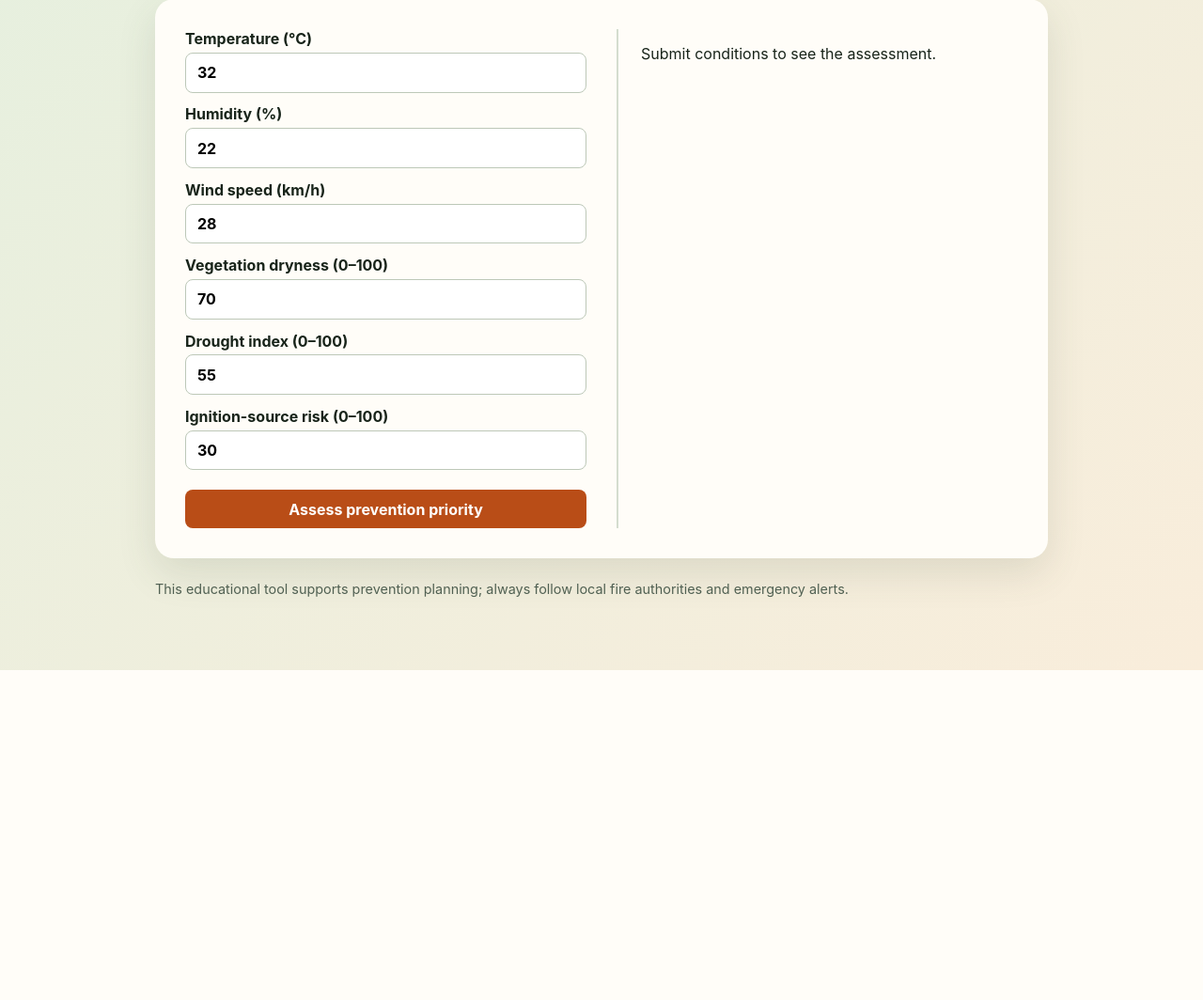
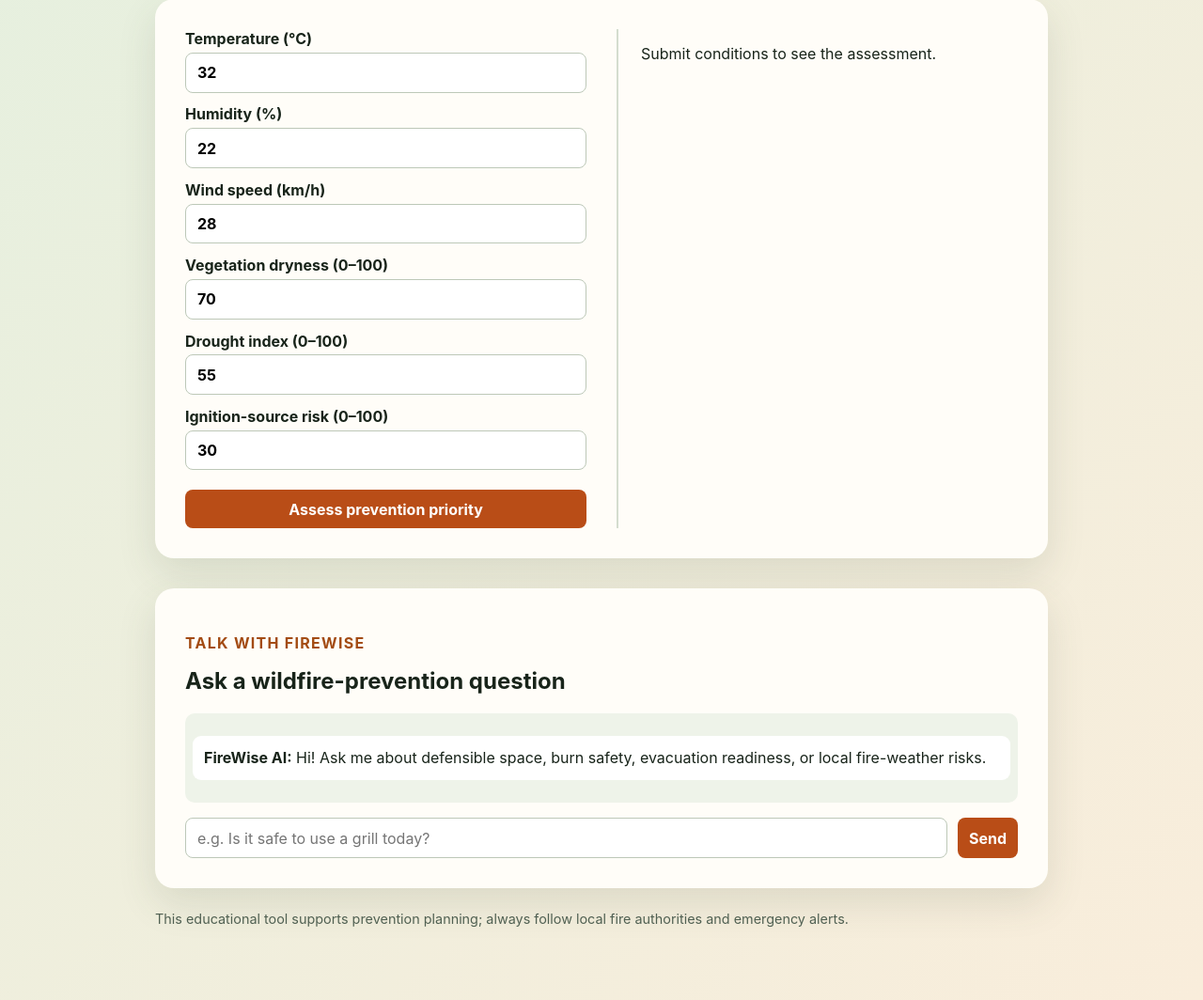
Before and after one commit to lukezlye/fll26, a Flask app: page / in a window 1280 px wide. Shown: the part 311-1375 px from the top of the page at 94% size. Before the commit the page ends 1024 px from the top, so only its background shows below. Run offline with Flask 3, Linux system fonts and the light colour scheme.

Commit message:
Add conversational wildfire prevention assistant

```diff
--- a/AIfeature/app.py
+++ b/AIfeature/app.py
@@ -1,4 +1,6 @@
 """Wildfire prevention advisor, powered by an explainable risk model."""
+
+import re
 
 from flask import Flask, jsonify, render_template, request
 
@@ -90,6 +92,49 @@ def assess_risk(data):
     }
 
 
+def chat_reply(message):
+    """Return a concise, safety-first natural-language reply without an API key."""
+    text = message.strip().lower()
+    if not text:
+        raise ValueError("Please type a question for FireWise AI.")
+
+    if any(word in text for word in ("emergency", "fire nearby", "evacu", "smoke", "flames")):
+        return (
+            "If there is an active fire, smoke, or an evacuation warning, do not rely on this tool. "
+            "Follow official emergency alerts, leave immediately if instructed, and call emergency services when safe."
+        )
+    if any(word in text for word in ("grill", "barbecue", "bbq", "fire pit", "campfire", "burn")):
+        return (
+            "Check your local fire restrictions before using any open flame. During dry, windy, or high-risk conditions, "
+            "skip burning and use an electric or gas alternative only when local rules allow it."
+        )
+    if any(word in text for word in ("defensible", "yard", "brush", "vegetation", "plants", "garden")):
+        return (
+            "Start closest to the building: remove dry leaves and needles, use noncombustible material in the first 5 feet, "
+            "and trim or space plants so flames cannot easily travel toward the structure."
+        )
+    if any(word in text for word in ("evacuation", "evacuate", "leave", "plan")):
+        return (
+            "Make a two-route evacuation plan, pack medications and documents, keep your vehicle fueled, and sign up for local alerts. "
+            "When officials issue an evacuation order, leave promptly."
+        )
+    if any(word in text for word in ("risk", "weather", "wind", "hot", "humidity", "dry")):
+        numbers = [float(value) for value in re.findall(r"\d+(?:\.\d+)?", text)]
+        if numbers:
+            return (
+                "I can assess exact conditions with the prevention-priority form above. "
+                "Enter temperature, humidity, wind, vegetation dryness, drought, and ignition-source risk for a tailored score."
+            )
+        return (
+            "Hot, dry, and windy weather raises wildfire risk, especially where vegetation is dry. "
+            "Use the assessment form above for a tailored prevention-priority score."
+        )
+    return (
+        "I can help with wildfire prevention, defensible space, safe outdoor activities, evacuation readiness, and fire-weather risk. "
+        "Try asking: “How do I make my yard safer?” or “Is a fire pit a good idea today?”"
+    )
+
+
 @app.route("/")
 def index():
     return render_template("index.html")
@@ -104,5 +149,14 @@ def api_assess():
         return jsonify({"error": str(error)}), 400
 
 
+@app.post("/api/chat")
+def api_chat():
+    data = request.get_json(silent=True) or request.form
+    try:
+        return jsonify({"reply": chat_reply(data.get("message", ""))})
+    except ValueError as error:
+        return jsonify({"error": str(error)}), 400
+
+
 if __name__ == "__main__":
     app.run(debug=True)
--- a/AIfeature/static/app.js
+++ b/AIfeature/static/app.js
@@ -22,3 +22,33 @@ form.addEventListener("submit", async (event) => {
     <h3>Recommended actions</h3>
     <ul>${assessment.actions.map((action) => `<li>${action}</li>`).join("")}</ul>`;
 });
+
+const chatForm = document.querySelector("#chat-form");
+const message = document.querySelector("#message");
+const conversation = document.querySelector("#conversation");
+
+function addMessage(sender, text, className) {
+  const line = document.createElement("p");
+  line.className = className;
+  const name = document.createElement("strong");
+  name.textContent = `${sender}: `;
+  line.append(name, text);
+  conversation.append(line);
+}
+
+chatForm.addEventListener("submit", async (event) => {
+  event.preventDefault();
+  const question = message.value.trim();
+  if (!question) return;
+  addMessage("You", question, "user");
+  message.value = "";
+  const response = await fetch("/api/chat", {
+    method: "POST",
+    headers: { "Content-Type": "application/json" },
+    body: JSON.stringify({ message: question }),
+  });
+  const data = await response.json();
+  const reply = response.ok ? data.reply : data.error;
+  addMessage("FireWise AI", reply, "bot");
+  conversation.scrollTop = conversation.scrollHeight;
+});
--- a/AIfeature/static/style.css
+++ b/AIfeature/static/style.css
@@ -14,4 +14,7 @@ button:hover { background: #913b12; }
 .result { border-left: 2px solid #d4ddcf; padding-left: 1.5rem; }
 .score { font-size: 4rem; font-weight: 800; line-height: 1; margin: 0; }.score span { font-size: 1.2rem; color: #647168; }
 .note { color: #506052; margin-top: 1.5rem; font-size: .9rem; }.error { color: #b91c1c; }
+.chat { margin-top: 2rem; padding: 2rem; background: #fffdf8; border-radius: 20px; box-shadow: 0 16px 40px #42533a22; }.chat h2 { margin-top: 0; }
+.conversation { max-height: 280px; overflow-y: auto; padding: .5rem; background: #eef3e9; border-radius: 10px; }.conversation p { padding: .75rem; border-radius: 9px; line-height: 1.45; }.bot { background: white; }.user { background: #dcebd8; margin-left: 10%; }
+.chat-form { display: flex; gap: .7rem; margin-top: 1rem; }.chat-form input { flex: 1; }.chat-form button { margin: 0; }.sr-only { position: absolute; width: 1px; height: 1px; overflow: hidden; clip: rect(0, 0, 0, 0); }
 @media (max-width: 700px) { main { padding-top: 2rem; }.panel { grid-template-columns: 1fr; padding: 1.25rem; }.result { border-left: 0; border-top: 2px solid #d4ddcf; padding: 1rem 0 0; } }
--- a/AIfeature/templates/index.html
+++ b/AIfeature/templates/index.html
@@ -27,6 +27,18 @@
           <p>Submit conditions to see the assessment.</p>
         </div>
       </section>
+      <section class="chat" aria-labelledby="chat-title">
+        <p class="eyebrow">Talk with FireWise</p>
+        <h2 id="chat-title">Ask a wildfire-prevention question</h2>
+        <div id="conversation" class="conversation" aria-live="polite">
+          <p class="bot"><strong>FireWise AI:</strong> Hi! Ask me about defensible space, burn safety, evacuation readiness, or local fire-weather risks.</p>
+        </div>
+        <form id="chat-form" class="chat-form">
+          <label class="sr-only" for="message">Your question</label>
+          <input id="message" name="message" placeholder="e.g. Is it safe to use a grill today?" required>
+          <button type="submit">Send</button>
+        </form>
+      </section>
       <p class="note">This educational tool supports prevention planning; always follow local fire authorities and emergency alerts.</p>
     </main>
     <script src="{{ url_for('static', filename='app.js') }}"></script>
```
Also changed, not shown: AIfeature/README.md.
